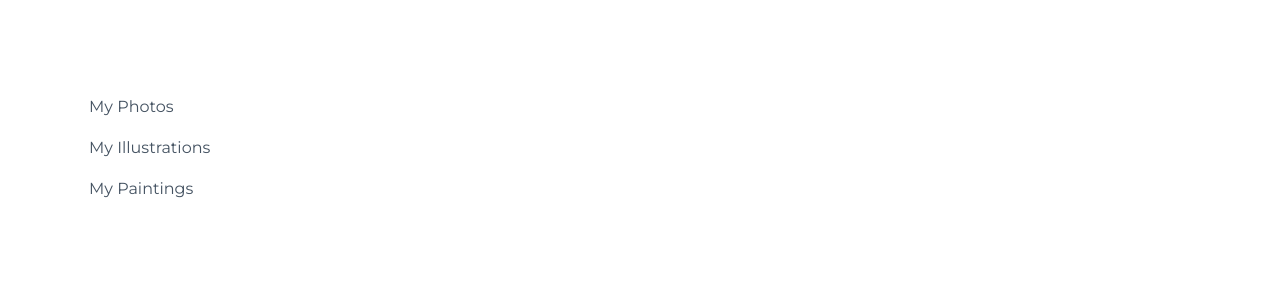
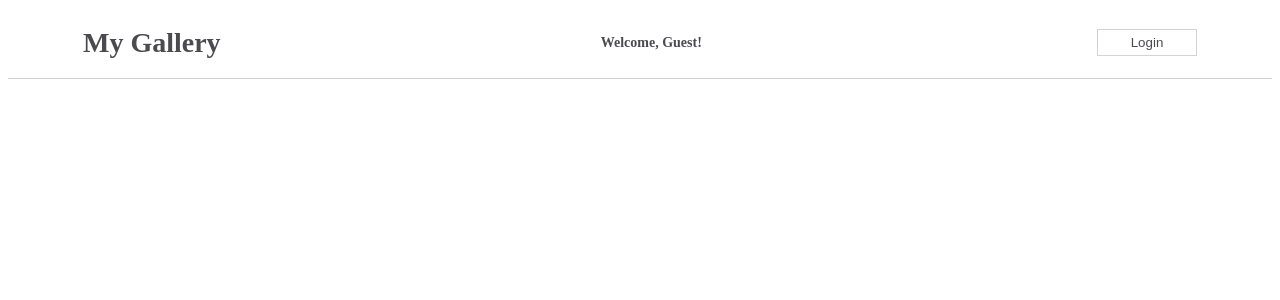
Before and after one commit to davidb3rgqvist/react-challege1, a React (Create React App) app in the folder my-app/: page / in a window 1280 px wide. Shown: the top 300 px of the page. Built offline with nearby package versions, Linux system fonts and the light colour scheme.

Commit message:
challange 3

```diff
--- a/my-app/src/App.js
+++ b/my-app/src/App.js
@@ -1,10 +1,11 @@
-import css from './App.module.css';
-import Sidebar from './components/Sidebar';
+import React from 'react';
+import NavBarSimple from './NavBarSimple'; // Adjust the import path as necessary
+
 
 function App() {
   return (
-    <div className={css.App}>
-      <Sidebar />
+    <div className="App">
+      <NavBarSimple />
     </div>
   );
 }
--- /dev/null
+++ b/my-app/src/NavBarSimple.js
@@ -0,0 +1,36 @@
+import React, { Component } from 'react';
+import styles from './components/css/NavBarSimple.module.css';
+
+class NavBarSimple extends Component {
+    constructor(props) {
+      super(props);
+      this.state = {
+        message: 'Welcome, Guest!',
+        isLoggedIn: false
+      };
+      this.handleClick = this.handleClick.bind(this);
+    }
+
+    handleClick() {
+      this.setState((prevState) => ({
+        isLoggedIn: !prevState.isLoggedIn,
+        message: prevState.isLoggedIn ? 'Welcome, Guest!' : 'Welcome, User!'
+      }), () => {
+        console.log(this.state.message);
+      });
+    }
+
+    render() {
+      return (
+        <div className={styles.NavBar}> {/* Use styles.NavBar here */}
+          <h1>My Gallery</h1>
+          <span>{this.state.message}</span>
+          <button onClick={this.handleClick}>
+            {this.state.isLoggedIn ? 'Logout' : 'Login'}
+          </button>
+        </div>
+      );
+    }
+}
+
+export default NavBarSimple;
```
Also changed, not shown: 1 other file (tests, documents, lock files or other folders).
